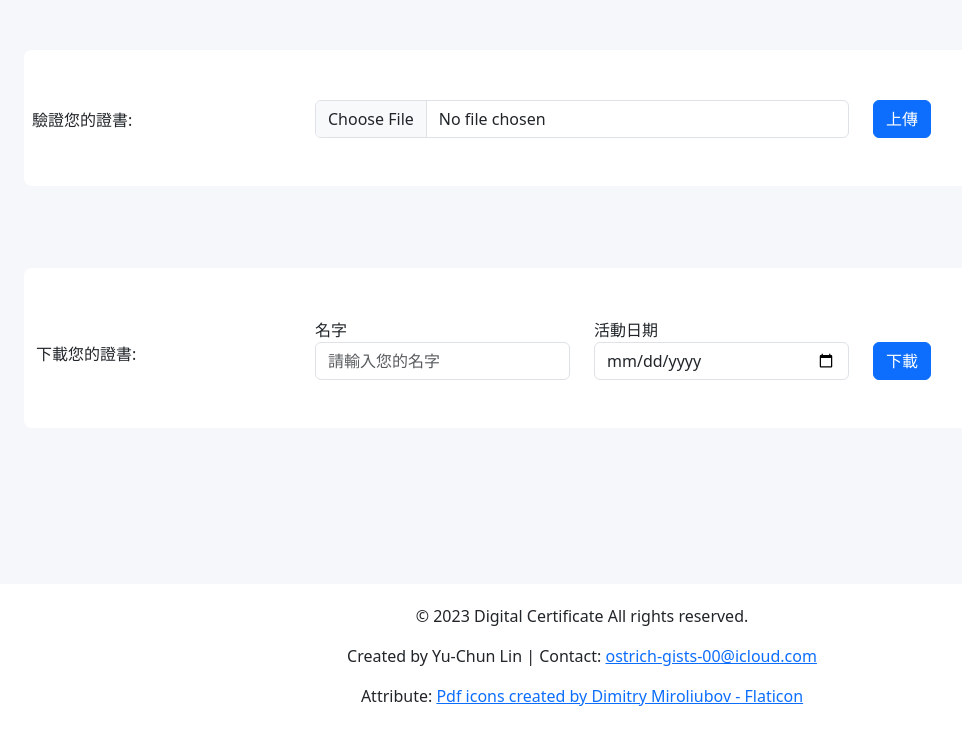
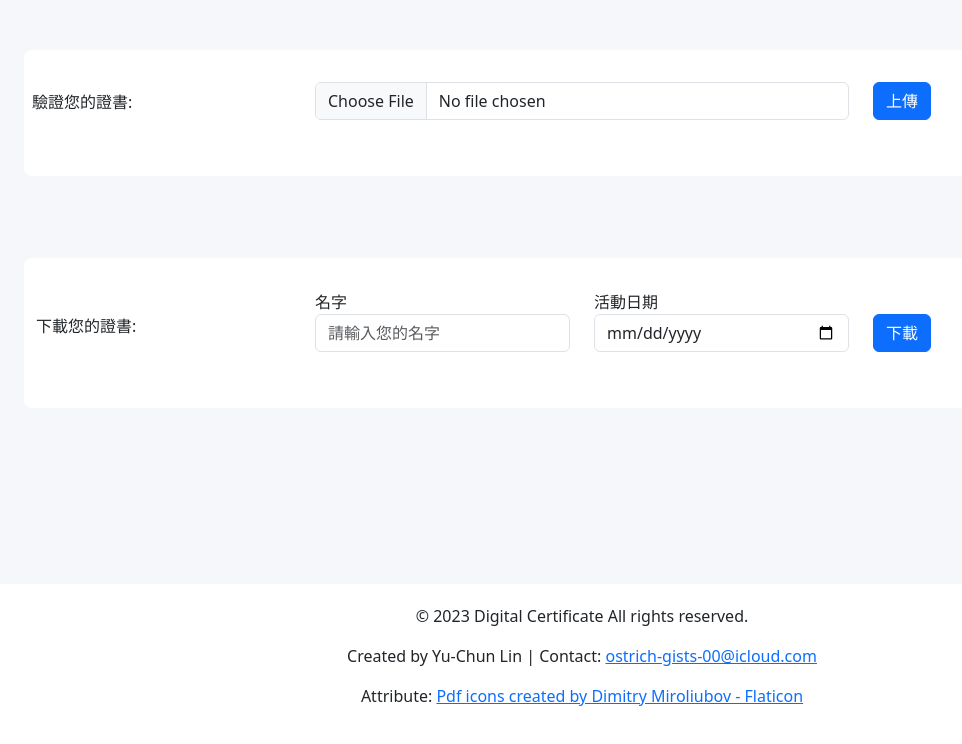
Before and after one commit to yuchun1214/digital-certificate, a Flask app: template templates/index.html in a window 1280 px wide. Shown: the part 56-800 px from the top of the page, without its empty margins (58-1020 px from the left). Run offline with Flask 3, Linux system fonts and the light colour scheme; the template is opened without the code that fills it, so the values that code supplies are empty; parts of the project's set-up code (start-up, migrations or seed data) failed here and were passed over; some libraries are stand-ins or nearby versions.

Commit message:
Change the style

```diff
--- a/templates/index.html
+++ b/templates/index.html
@@ -20,7 +20,8 @@
 
       .form-block {
         border-radius: .5rem;
-        padding-top: 50px;
+        padding-top: 2rem;
+        padding-bottom: .5rem;
         background-color: white;
         transition: 0.3s;
         margin-top: 50px;
@@ -40,6 +41,16 @@
 
       .text-muted {
         color: white;
+      }
+
+      .single{
+        padding-top: 1.5rem;
+      }
+
+      @media (max-width: 570px) {
+        .single {
+          padding-top: 0rem;
+        }
       }
     </style>
   </head>
@@ -82,7 +93,7 @@
         <form class="form-block" id="download-form" method="POST">
           <div class="container-lg">
             <div class="row">
-              <div class="col-sm-3" style="padding-top: 1.5rem;">
+              <div class="col-sm-3 single">
                 <label for="formFile" class="form-label">下載您的證書:</label><br>
               </div>
 
@@ -98,7 +109,7 @@
                   data-bs-toggle="tooltip" data-bs-placement="top" data-bs-title="請輸入活動日期"><br><br>
               </div>
 
-              <div class="col-sm-3" style="padding-top: 1.5rem">
+              <div class="col-sm-3 single">
                 <button type="submit" class="btn btn-primary mb-3" id="download-btn">下載</button>
               </div>
 
```
